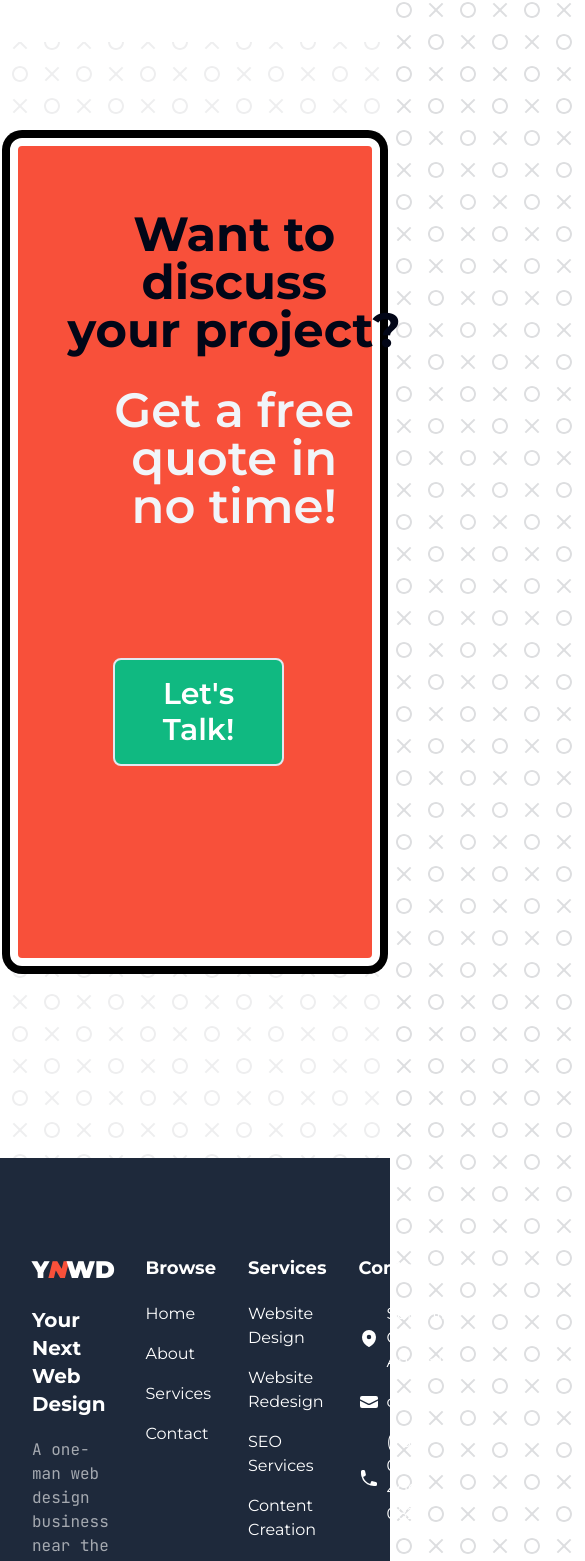
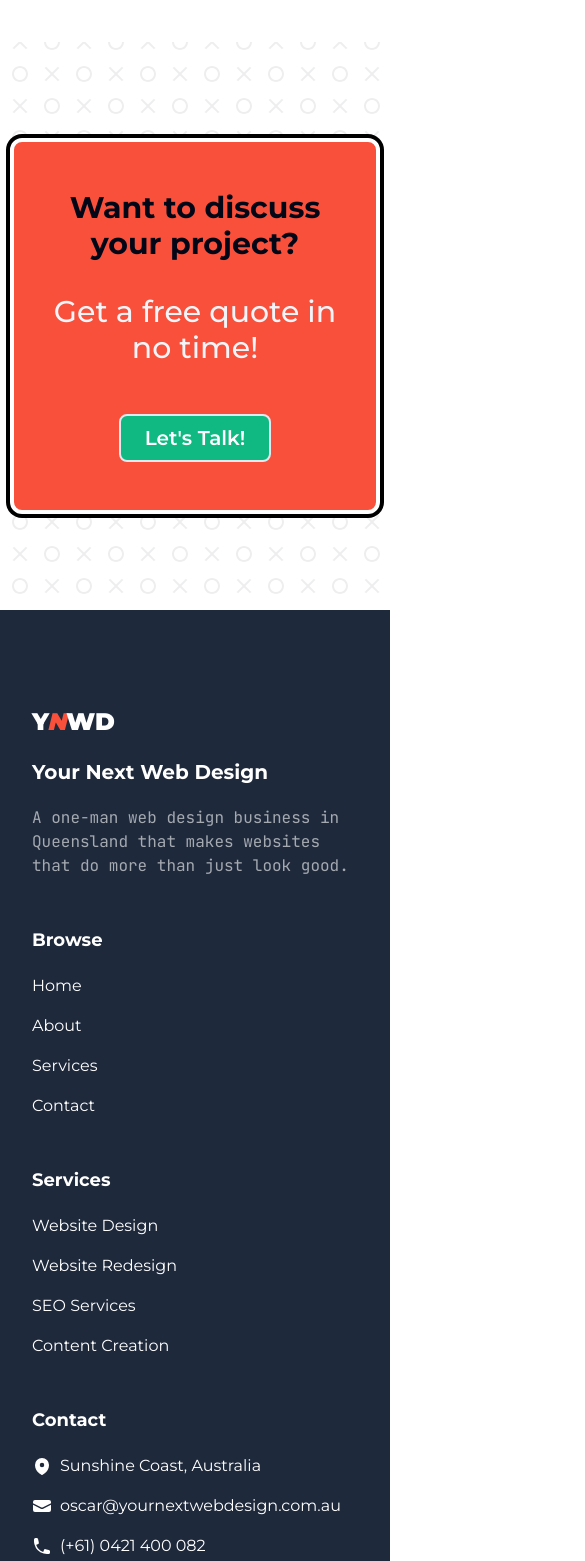
Before and after one commit to Oscar-P-E/your-next-web-design, a Next.js app: page /about in a window 390 px wide. Shown: the part 6398-7959 px from the top of the page, 585 px wide, since content can reach past the window. Built offline with nearby package versions, Linux system fonts and the light colour scheme.

Commit message:
Update mobile layout, change footer text slightly

```diff
--- a/src/app/components/Contact.tsx
+++ b/src/app/components/Contact.tsx
@@ -84,7 +84,7 @@ export default function Contact({ customStep = 1 }) {
         return (
           <div className="flex flex-col">
             <button
-              className="mx-auto mb-16 rounded-lg border-2 border-slate-200 bg-emerald-500 px-12 py-4 text-3xl font-semibold capitalize text-white ring-slate-200 transition-all hover:bg-emerald-400 lg:my-12"
+              className="mx-auto rounded-lg border-2 border-slate-200 bg-emerald-500 px-6 py-2 text-xl font-semibold capitalize text-white ring-slate-200 transition-all hover:bg-emerald-400 md:px-12 md:py-4 md:text-3xl lg:my-12 lg:mb-16"
               onClick={() => setStep(step + 1)}
             >
               Let&apos;s talk!
@@ -93,10 +93,10 @@ export default function Contact({ customStep = 1 }) {
         );
       case 2:
         return (
-          <div className="mx-auto flex flex-col gap-y-4 text-2xl">
+          <div className="mx-auto flex flex-col gap-y-4 text-xl md:text-2xl">
             <p className="text-center">
               How would you like to get{" "}
-              <span className="whitespace-nowrap">in touch?</span>
+              <span className="md:whitespace-nowrap">in touch?</span>
             </p>
             <button
               onClick={(e) => handleContactMethodClick("Phone Call", e)}
@@ -120,7 +120,7 @@ export default function Contact({ customStep = 1 }) {
         );
       case 3:
         return (
-          <div className="mx-auto flex flex-col gap-y-4 text-2xl">
+          <div className="mx-auto mb-4 flex flex-col gap-y-4 text-xl md:mb-0 md:text-2xl">
             <p className="text-center">What&apos;s your name?</p>
             <input
               className="rounded-none bg-white px-6 py-1.5  font-normal text-slate-900"
@@ -141,7 +141,7 @@ export default function Contact({ customStep = 1 }) {
         );
       case 4:
         return (
-          <div className="mx-auto flex flex-col gap-y-4 text-2xl">
+          <div className="mx-auto flex flex-col gap-y-4 text-xl md:text-2xl">
             <p className="text-center">
               Thanks {name}! What&apos;s the best number to reach you on?
             </p>
@@ -154,14 +154,14 @@ export default function Contact({ customStep = 1 }) {
               addInternationalOption={false}
               limitMaxLength={true}
               countryCallingCodeEditable={false}
-              className="w-full rounded-none bg-white px-8 py-3 text-xl font-normal text-slate-900 "
+              className="w-full rounded-none bg-white px-4 py-3 text-lg font-normal text-slate-900 md:px-8 "
             />
             {submitAttempted && !phoneNumberValid && (
               <p className="text-base text-red-100">* Invalid phone number.</p>
             )}
             <button
               type="submit"
-              className="mt-4 flex items-center justify-center rounded-none border border-white bg-slate-900 px-8 py-3 text-xl font-semibold text-white ring-white transition-all hover:bg-emerald-500 hover:ring-2"
+              className="mt-4 flex items-center justify-center rounded-none border border-white bg-slate-900 px-4 py-3 text-lg font-semibold text-white ring-white transition-all hover:bg-emerald-500 hover:ring-2 md:px-8"
               // onClick={(e) => handleFormSubmit(e)}
               // disabled={!phoneNumberValid}
             >
@@ -190,22 +190,22 @@ export default function Contact({ customStep = 1 }) {
   };
 
   return (
-    <div className="bg-white bg-opacity-50 pb-48 pt-24">
-      <div className="mx-auto w-[95%] rounded-xl border-8 border-white bg-oj-500 bg-opacity-100 ring-8 ring-black">
-        <div className="mx-auto grid w-[90%] grid-cols-1 lg:grid-cols-2">
-          <div className="mx-auto flex flex-col justify-center px-8 py-16 text-center text-5xl font-semibold text-white lg:text-left">
+    <div className="bg-white bg-opacity-50 pb-24 pt-24 md:pb-48">
+      <div className="mx-auto w-[95%] rounded-xl border-4 border-white bg-oj-500 bg-opacity-100 ring-4 ring-black md:border-8 md:ring-8">
+        <div className="mx-auto grid w-[95%] grid-cols-1 px-2 md:w-[90%] lg:grid-cols-2">
+          <div className="mx-auto flex flex-col justify-center py-12 text-center text-3xl font-semibold text-white md:px-8 md:py-16 md:text-5xl lg:text-left">
             <p className="pb-8 font-bold text-slate-950">
               Want to discuss{" "}
-              <span className="whitespace-nowrap">your project?</span>
+              <span className="md:whitespace-nowrap">your project?</span>
             </p>
-            <p className="text-slate-100">
+            <p className="font-medium text-slate-100">
               Get a free quote in{" "}
               <span className="whitespace-nowrap">no time!</span>
             </p>
           </div>
           <form
             onSubmit={handleFormSubmit}
-            className="mx-auto mb-16 flex w-11/12 flex-col justify-center border-white px-16 py-16 text-3xl font-semibold text-white lg:my-16 lg:ml-auto lg:text-4xl"
+            className="mx-auto mb-12 flex w-11/12 flex-col justify-center border-white text-3xl font-semibold text-white md:mb-16 md:px-16 md:py-16 lg:my-16 lg:ml-auto lg:text-4xl"
           >
             {renderStepContent()}
           </form>
--- a/src/app/components/Footer.tsx
+++ b/src/app/components/Footer.tsx
@@ -3,8 +3,8 @@ import { EnvelopeIcon, MapPinIcon, PhoneIcon } from "@heroicons/react/20/solid";
 export default function Footer() {
   return (
     <footer className="bg-slate-800 pb-24 pt-24 text-white">
-      <div className="items- mx-auto flex max-w-7xl justify-around gap-x-8 px-8">
-        <div className="flex max-w-[25%] flex-col">
+      <div className="mx-auto max-w-7xl justify-around gap-x-8 px-8 md:flex">
+        <div className="flex flex-col pb-12 md:max-w-[25%] md:pb-0">
           <div className="flex pb-5">
             <a href="#" className=" text-2xl font-black text-white">
               <span className="sr-only">Your Next Web Design</span>Y
@@ -13,12 +13,12 @@ export default function Footer() {
           </div>
           <h2 className="pb-5 text-xl font-bold">Your Next Web Design</h2>
           <p className="font-mono opacity-60">
-            A one-man web design business near the Sunshine Coast that makes
-            websites that do more than just look good.
+            A one-man web design business in Queensland that makes websites that
+            do more than just look good.
           </p>
         </div>
 
-        <div className="flex max-w-[25%] flex-col gap-5">
+        <div className="flex flex-col gap-5 pb-12 md:max-w-[] md:pb-0">
           <h3 className="text-lg font-bold">Browse</h3>
           <ul className="flex flex-col gap-4">
             <li className="">
@@ -36,7 +36,7 @@ export default function Footer() {
           </ul>
         </div>
 
-        <div className="flex max-w-[25%] flex-col gap-5">
+        <div className="flex flex-col gap-5 pb-12 md:max-w-[] md:pb-0">
           <h3 className="text-lg font-bold">
             <a href="/services">Services</a>
           </h3>
@@ -56,7 +56,7 @@ export default function Footer() {
           </ul>
         </div>
 
-        <div className="flex max-w-[25%] flex-col gap-5">
+        <div className="flex flex-col gap-5 md:max-w-[]">
           <h3 className="text-lg font-bold">
             <a href="/contact">Contact</a>
           </h3>
@@ -67,7 +67,7 @@ export default function Footer() {
             </li>
             <li className="flex items-center">
               <EnvelopeIcon className="mr-2 h-5 w-5 shrink-0" />
-              <a href="mailto:oscar@yournextwebdesign.com.au">
+              <a className="" href="mailto:oscar@yournextwebdesign.com.au">
                 oscar@yournextwebdesign.com.au
               </a>
             </li>
--- a/src/app/home/components/Hero.tsx
+++ b/src/app/home/components/Hero.tsx
@@ -53,7 +53,7 @@ export default function Hero() {
         </div>
         <a
           href="#contact"
-          className="absolute bottom-20 left-1/2 z-10 mx-auto -translate-x-1/2 overflow-hidden rounded-full border-2 border-white bg-oj-500 px-5 py-2.5 text-xl font-medium capitalize tracking-normal text-white shadow-lg  transition-all duration-300 ease-in-out hover:bg-oj-400 hover:shadow-xl"
+          className="absolute bottom-40 md:bottom-20 left-1/2 z-10 mx-auto -translate-x-1/2 overflow-hidden rounded-full border-2 border-white bg-oj-500 px-5 py-2.5 text-normal md:text-xl font-medium capitalize tracking-normal text-white shadow-lg  transition-all duration-300 ease-in-out hover:bg-oj-400 hover:shadow-xl"
         >
           Give me a quote
         </a>
--- a/src/app/home/components/Services.tsx
+++ b/src/app/home/components/Services.tsx
@@ -2,15 +2,15 @@ import { ArrowUpRightIcon } from "@heroicons/react/20/solid";
 
 export default function Services() {
   return (
-    <div className="mx-auto rounded-[3rem] bg-white bg-opacity-50 py-48 font-medium text-slate-950">
+    <div className="mx-auto rounded-[3rem] bg-white bg-opacity-50 py-8 font-medium text-slate-950 md:py-48">
       <div className="mx-auto w-[95vw] max-w-7xl px-[2vw]">
-        <h2 className="pb-24 text-center text-8xl font-semibold tracking-tight text-slate-800">
+        <h2 className="pb-12 text-center text-7xl font-semibold  tracking-tight text-slate-800 md:pb-24 md:text-8xl">
           Our Services
         </h2>
         <div className="flex flex-col justify-center gap-x-[2vw] gap-y-4 lg:flex-row">
           {/* blue card */}
           <div className="flex flex-col rounded-3xl transition-all duration-500 hover:scale-[1.03] hover:shadow-xl lg:w-1/3">
-            <div className="rounded-t-3xl bg-cyan-400 px-12 py-8 text-6xl font-semibold tracking-tight text-slate-950 lg:px-[3vw] xl:px-12">
+            <div className="rounded-t-3xl bg-cyan-400 px-12 py-8 text-5xl font-semibold tracking-tight text-slate-950 md:text-6xl lg:px-[3vw] xl:px-12">
               Website <span className="font- text-white">Upgrade</span>
             </div>
             <div className="flex grow flex-col rounded-b-3xl bg-cyan-500 px-12 py-8 text-lg lg:px-[3vw] xl:px-12">
@@ -51,7 +51,7 @@ export default function Services() {
 
           {/* orange card */}
           <div className="flex flex-col rounded-3xl transition-all duration-500 hover:scale-[1.03] hover:shadow-xl lg:w-1/3">
-            <div className="rounded-t-3xl bg-oj-400 px-12 py-8 text-6xl font-semibold tracking-tight text-slate-950 lg:px-[3vw] xl:px-12">
+            <div className="rounded-t-3xl bg-oj-400 px-12 py-8 text-5xl font-semibold tracking-tight text-slate-950 md:text-6xl lg:px-[3vw] xl:px-12">
               Website <span className="text-white">Creation</span>
             </div>
             <div className="flex grow flex-col rounded-b-3xl bg-oj-500 px-12 py-8 text-lg lg:px-[3vw] xl:px-12">
@@ -89,7 +89,7 @@ export default function Services() {
 
           {/* green card */}
           <div className="flex flex-col rounded-3xl transition-all duration-500 hover:scale-[1.03] hover:shadow-xl lg:w-1/3">
-            <div className="rounded-t-3xl bg-emerald-400 px-12 py-8 text-6xl font-semibold tracking-tight text-slate-950 lg:px-[3vw] xl:px-12">
+            <div className="rounded-t-3xl bg-emerald-400 px-12 py-8 text-5xl font-semibold tracking-tight text-slate-950 md:text-6xl lg:px-[3vw] xl:px-12">
               <span className="whitespace-nowrap">Authentic</span>{" "}
               <span className="text-white">Content</span>
             </div>
```
Also changed, not shown: src/app/home/components/About.tsx (+32 -20 lines).
